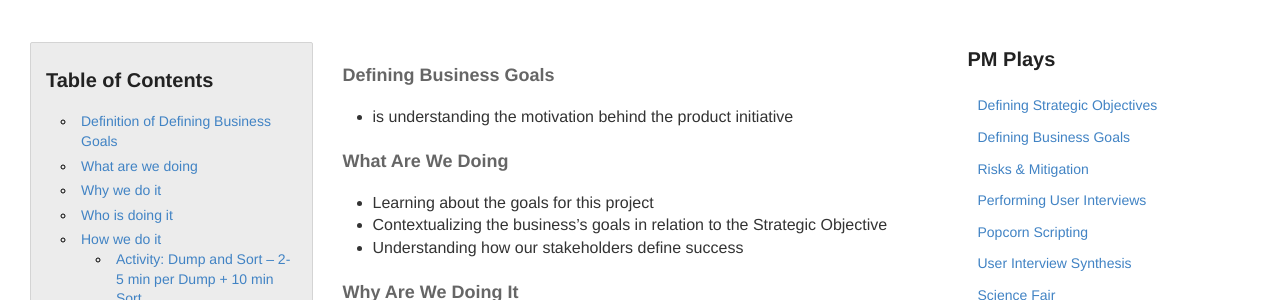
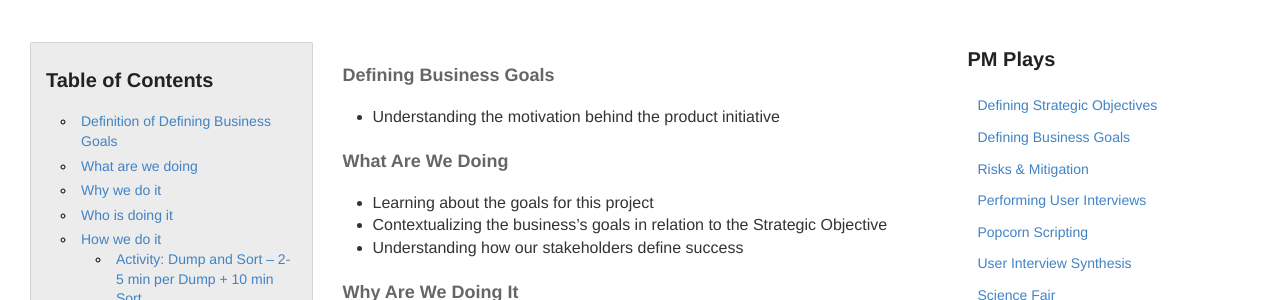
Before and after one commit to KnightPointSystems/kps_playbook, a Jekyll site: the page built from business-goals.md, in a window 1280 px wide and 1343 px high. Shown: the part 211-511 px from the top of the window. Built offline with Jekyll 4.4.1, drawn with Linux system fonts in a browser that asks for light colours; nearby versions of some CDN libraries.

Commit message:
Took out "is"
Deleted "is" from the definition.

```diff
--- a/business-goals.md
+++ b/business-goals.md
@@ -65,7 +65,7 @@ permalink: /business-goals/
             Defining Business Goals
         </h4>
             <ul>
-                <li>is understanding the motivation behind the product initiative</li>
+                <li>Understanding the motivation behind the product initiative</li>
             </ul>
         <h4 class="DBG-What" id="DBG-What">
             What Are We Doing
```
